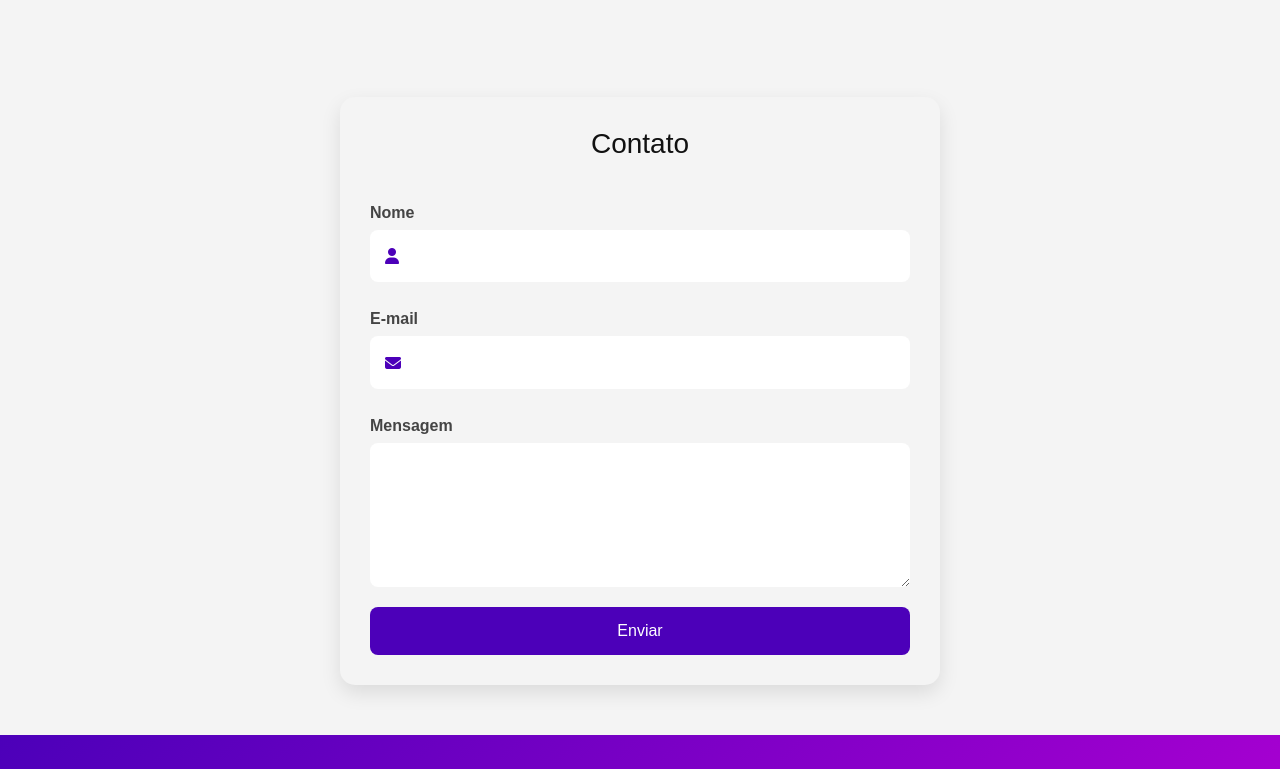
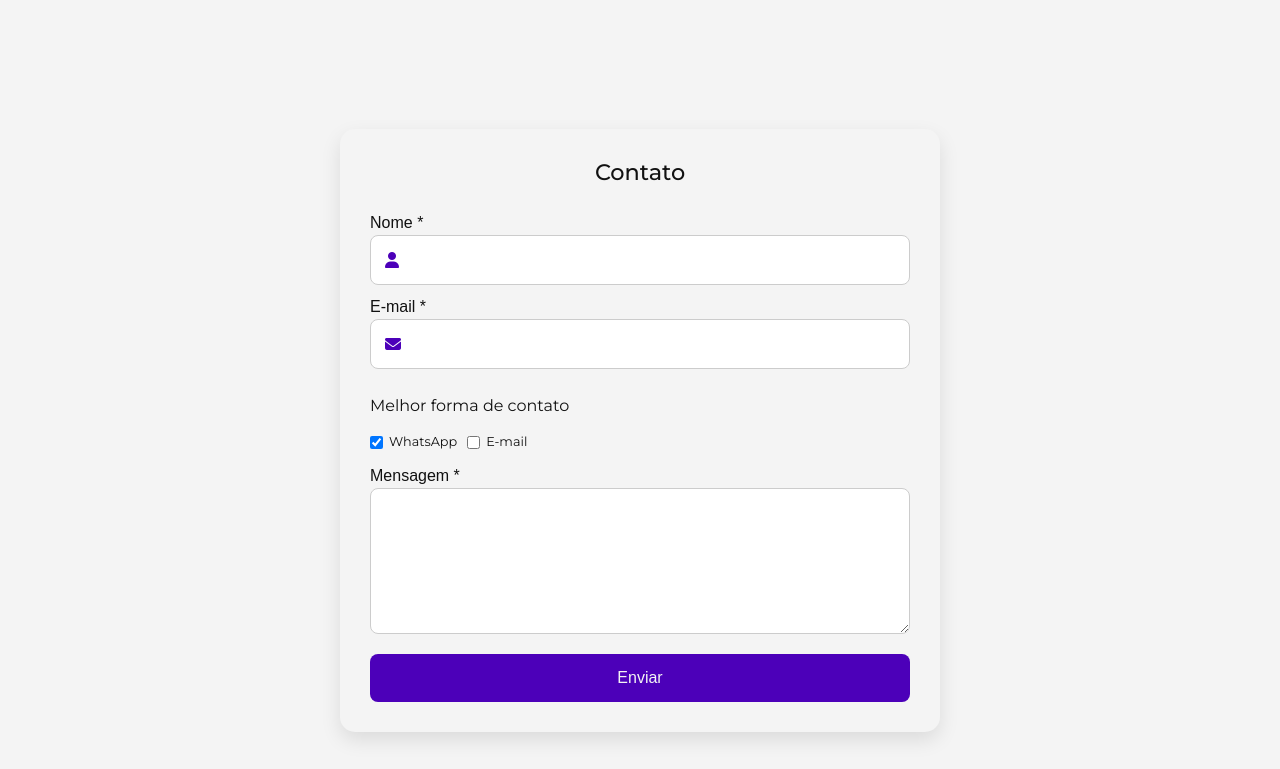
Before and after one commit to sarahrcalderon/videalab, a website with bundled scripts: page index.html in a window 1280 px wide. Shown: the part 1751-2520 px from the top of the page. Built offline with nearby package versions, Linux system fonts and the light colour scheme; a web font is replaced by a local one.

Commit message:
addCheck

```diff
--- a/css/formularioContato.css
+++ b/css/formularioContato.css
@@ -5,7 +5,7 @@ body {
 
 .entreEmContato {
   max-width: 600px;
-  margin: 0 auto;
+  margin: 2rem auto;
   background-color: var(--cor-branco);
   padding: 30px;
   border-radius: 15px;
@@ -14,8 +14,9 @@ body {
 
 .contatoTitulo {
   text-align: center;
-  font-size: 28px;
+  font-size: 1.4rem;
   margin-bottom: 25px;
+  font-family: 'Montserrat', sans-serif;
   color: var(--cor-preto);
 }
 
@@ -24,14 +25,55 @@ body {
   flex-direction: column;
 }
 
-label {
-  margin-top: 15px;
-  margin-bottom: 5px;
-  font-weight: bold;
-  color: #444;
+fieldset {
+  display: flex;
+  flex-wrap: wrap;
+  gap: 20px;
+  border: none;
+  padding: 0;
+  margin: 15px 0;
 }
 
-/* Wrapper para os inputs com ícones */
+fieldset > div {
+  display: flex;
+  align-items: center;
+  gap: 8px;
+  font-size: 1rem;
+  line-height: 1;
+}
+
+fieldset input[type='checkbox'] {
+  margin: 0;
+  appearance: auto; /* Garante aparência padrão e evita bugs de alinhamento */
+}
+
+fieldset label {
+  margin: 0;
+  font-size: 0.8rem;
+  line-height: 1;
+  font-family: 'Montserrat', sans-serif;
+}
+
+legend {
+  color: var(--cor-preto);
+  font-size: 1rem;
+  font-family: 'Montserrat', sans-serif;
+  margin-bottom: 8px;
+}
+
+fieldset > div {
+  display: flex;
+  align-items: center;
+  gap: 6px;
+  font-size: 1rem;
+}
+
+fieldset {
+  display: flex;
+  flex-wrap: wrap;
+  gap: 10px;
+}
+
 .inputIconWrapper {
   position: relative;
   margin-bottom: 10px;
@@ -48,21 +90,23 @@ label {
 
 .inputIconWrapper input {
   width: 100%;
-  padding: 12px 12px 12px 36px; /* padding à esquerda para ícone */
-  border: none;
+  padding: 12px 12px 12px 36px;
+  border: 1px solid #ccc;
   border-radius: 8px;
-  font-size: 1.2rem;
-  transition: border-color 0.3s;
+  font-size: 1rem;
   box-sizing: border-box;
+  background-color: #fff;
 }
 
 textarea {
   padding: 12px;
-  border: none;
+  border: 1px solid #ccc;
   border-radius: 8px;
-  font-size: 16px;
-  transition: border-color 0.3s;
+  font-size: 1rem;
+  resize: vertical;
+  box-sizing: border-box;
 }
+
 .inputIconWrapper input:focus,
 textarea:focus {
   border-color: var(--cor-roxo);
@@ -74,8 +118,8 @@ button {
   margin-top: 20px;
   padding: 12px;
   background-color: var(--cor-roxo);
-  color: white;
-  font-size: 16px;
+  color: var(--cor-branco);
+  font-size: 1rem;
   border: none;
   border-radius: 8px;
   cursor: pointer;
@@ -86,8 +130,19 @@ button {
   background-color: #574fd6;
 }
 
-@media (max-width: 600px) {
+@media (max-width: 768px) {
   .entreEmContato {
     padding: 20px;
+    margin: 1rem;
+  }
+
+  .contatoTitulo {
+    font-size: 1.5rem;
+  }
+
+  input,
+  textarea,
+  button {
+    font-size: 1rem;
   }
 }
--- a/index.html
+++ b/index.html
@@ -114,37 +114,47 @@
         </div>
     </div>
 </section>
-  <section>
+<section aria-labelledby="titulo-contato">
   <div class="entreEmContato">
-      <h3 class="contatoTitulo">Contato</h3>
+    <h3 id="titulo-contato" class="contatoTitulo">Contato</h3>
+
     <form action="https://formspree.io/f/SEU_ID" method="POST" class="formularioContato">
-
-        <label for="nome">Nome</label>
+      <label for="nome">Nome <span aria-hidden="true">*</span></label>
       <div class="inputIconWrapper">
-          <i class="fa fa-user icon"></i>
-          <input type="text" id="nome" name="nome" required />
+        <i class="fa fa-user icon" aria-hidden="true"></i>
+        <input type="text" id="nome" name="nome" required autocomplete="name" />
       </div>
 
-        <label for="email">E-mail</label>
+      <label for="email">E-mail <span aria-hidden="true">*</span></label>
       <div class="inputIconWrapper">
-          <i class="fa fa-envelope icon"></i>
-          <input type="email" id="email" name="email" required />
+        <i class="fa fa-envelope icon" aria-hidden="true"></i>
+        <input type="email" id="email" name="email" required autocomplete="email" />
       </div>
+      <fieldset>
+        <legend>Melhor forma de contato</legend>
+        <div>
+          <input type="checkbox" id="contato-whatsapp" name="preferencia_contato[]" value="Whatsapp" checked />
+          <label for="contato-whatsapp">WhatsApp</label>
+        </div>
+        <div>
+          <input type="checkbox" id="contato-email" name="preferencia_contato[]" value="Email" />
+          <label for="contato-email">E-mail</label>
+        </div>
+      </fieldset>
 
-        <label for="mensagem">Mensagem</label>
+      <label for="mensagem">Mensagem <span aria-hidden="true">*</span></label>
       <textarea id="mensagem" name="mensagem" rows="5" required></textarea>
 
       <!-- Proteção contra spam -->
-        <input type="text" name="_honey" style="display:none">
+      <input type="text" name="_honey" style="display:none" aria-hidden="true">
       <input type="hidden" name="_captcha" value="false">
-
-        <!-- Redirecionamento após envio -->
       <input type="hidden" name="_next" value="https://seusite.com/obrigado.html">
 
       <button type="submit">Enviar</button>
     </form>
   </div>
 </section>
+
   <footer>
     <div class="containerFooter">
         <div class="social-links">
```
Lines whose indentation alone changed are shown as unchanged.
